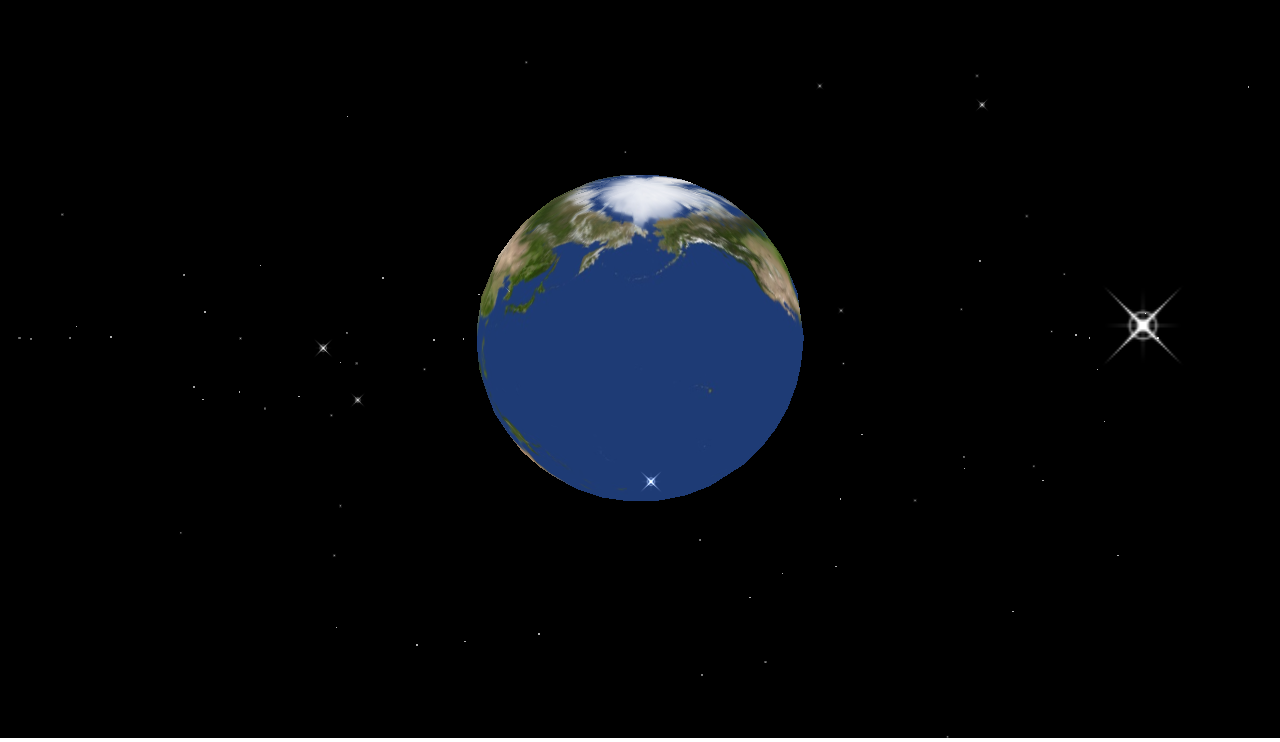
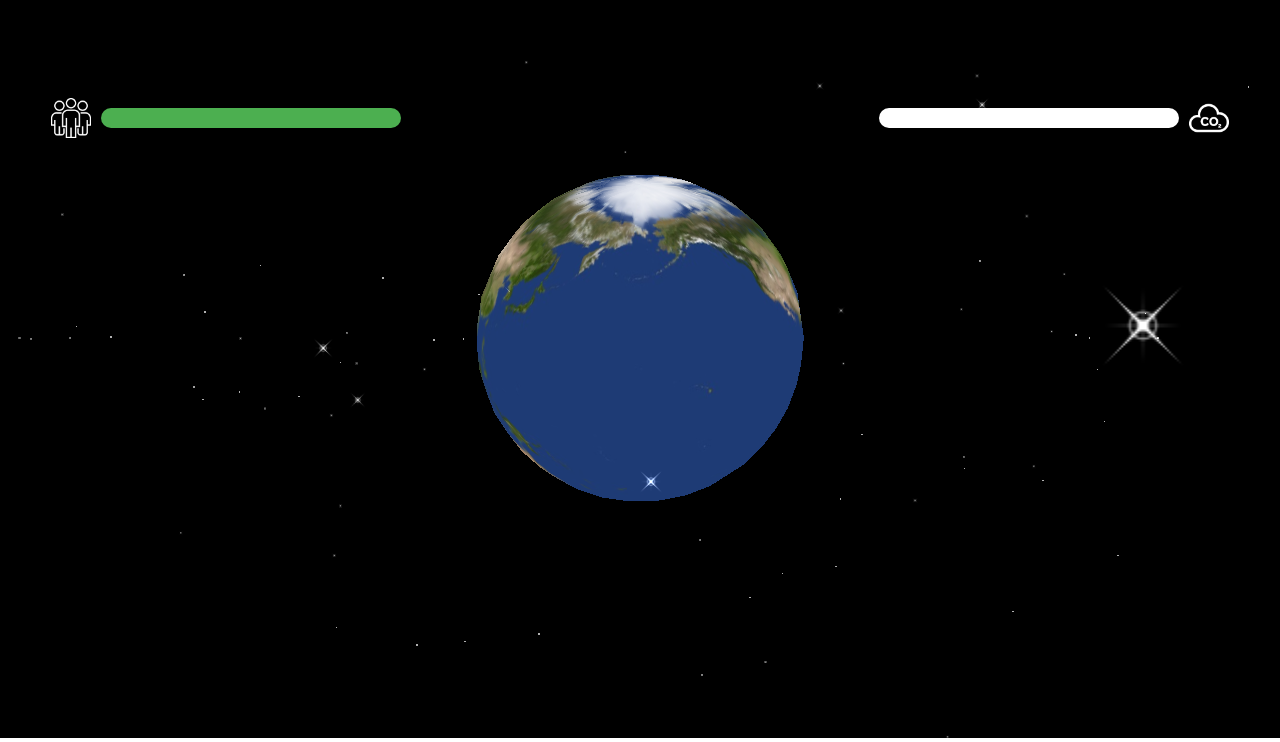
Before and after one commit to MaelChanon/NuitDeLinfo, a website built with Vite: page src/index.html in a window 1280 px wide. Shown: the part 62-804 px from the top of the page. Built offline with nearby package versions, Linux system fonts and the light colour scheme; files whose address does not match are found by name.

Commit message:
progress bar

```diff
--- a/src/index.html
+++ b/src/index.html
@@ -16,9 +16,22 @@
     </navbar>
 
     <div class="game">
-        <div class="progress-container">
-            <div id="progress-bar" class="progress-bar"></div>
-          </div>
+        <div class="barres">
+            <div class="barre1">
+                <img src="./img/groupe.png" alt="">
+                <div class="progress-container">
+                    <div id="progress-bar" class="progress-bar"></div>
+                </div>
+            </div>
+
+            <div class="barre2">
+                <div class="progress-container2">
+                    <div id="progress-bar2" class="progress-bar2"></div>
+                </div>
+                <img src="./img/gaz-carbonique.png" alt="">
+            </div>
+        </div>
+
     </div>
     <canvas class="webgl"></canvas>
     <script type="module" src="./back/threeEarth.js"></script>
--- a/src/style.css
+++ b/src/style.css
@@ -38,6 +38,66 @@ body{
     display: block;
 }
 
+.barres{
+    display: flex;
+    position: absolute;
+    justify-content: space-between;
+    margin-top: 20vh;
+    width: 100%;
+}
+
+.barres img{
+width: 40px;
+}
+
+.barre1 img{
+    padding-right: 10px;
+    }
+
+.barre2 img{
+    padding-left: 10px;
+    }
+
+.progress-container, .progress-container2{
+    height: 20px;
+    width: 300px;
+    background-color: white;
+    border-radius: 10px;
+    overflow: hidden;
+}
+
+.barre2{
+    justify-content: flex-end;
+    margin-right: 4vw;
+}
+
+.barre1{
+    justify-content: flex-start;
+    margin-left: 4vw;
+}
+
+.barre1, .barre2{
+display: flex;
+flex-direction: row;
+justify-content: center;
+align-items: center;
+}
+
+.progress-bar, .progress-bar2 {
+    height: 100%;
+    transition: width 1s linear; /* Transition plus lente */
+}
+
+.progress-bar{
+    width: 100%; /* Commencez avec la barre remplie à 100% */
+    background-color: #4caf50;
+}
+
+.progress-bar2{
+    width: 0%; /* Commencez avec la barre remplie à 0% */
+    background-color: #8b0000 ;
+}
+
 .webgl
 {
     position: static;
```
Also changed, not shown: static/img/gaz-carbonique.png (added), static/img/groupe.png (added).
